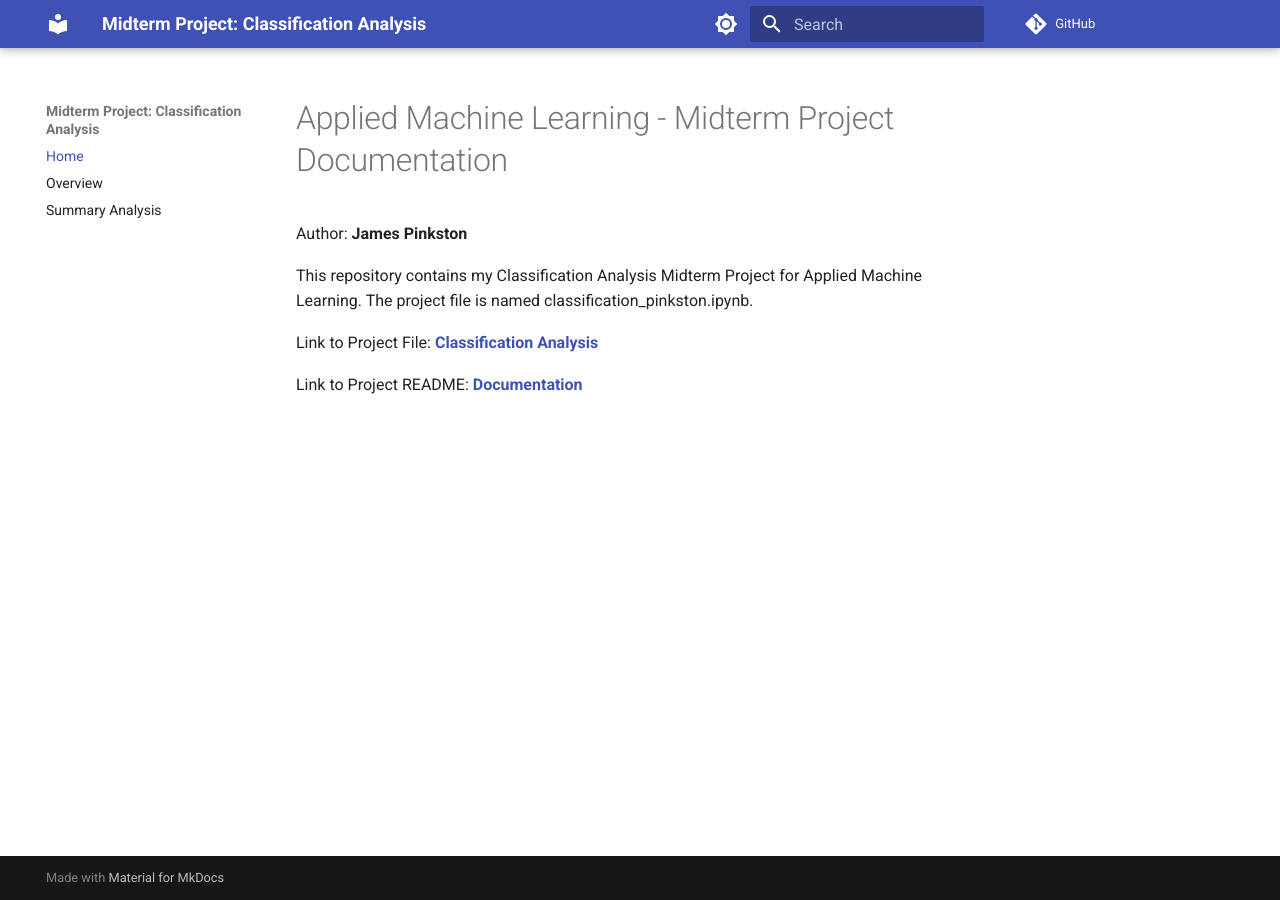
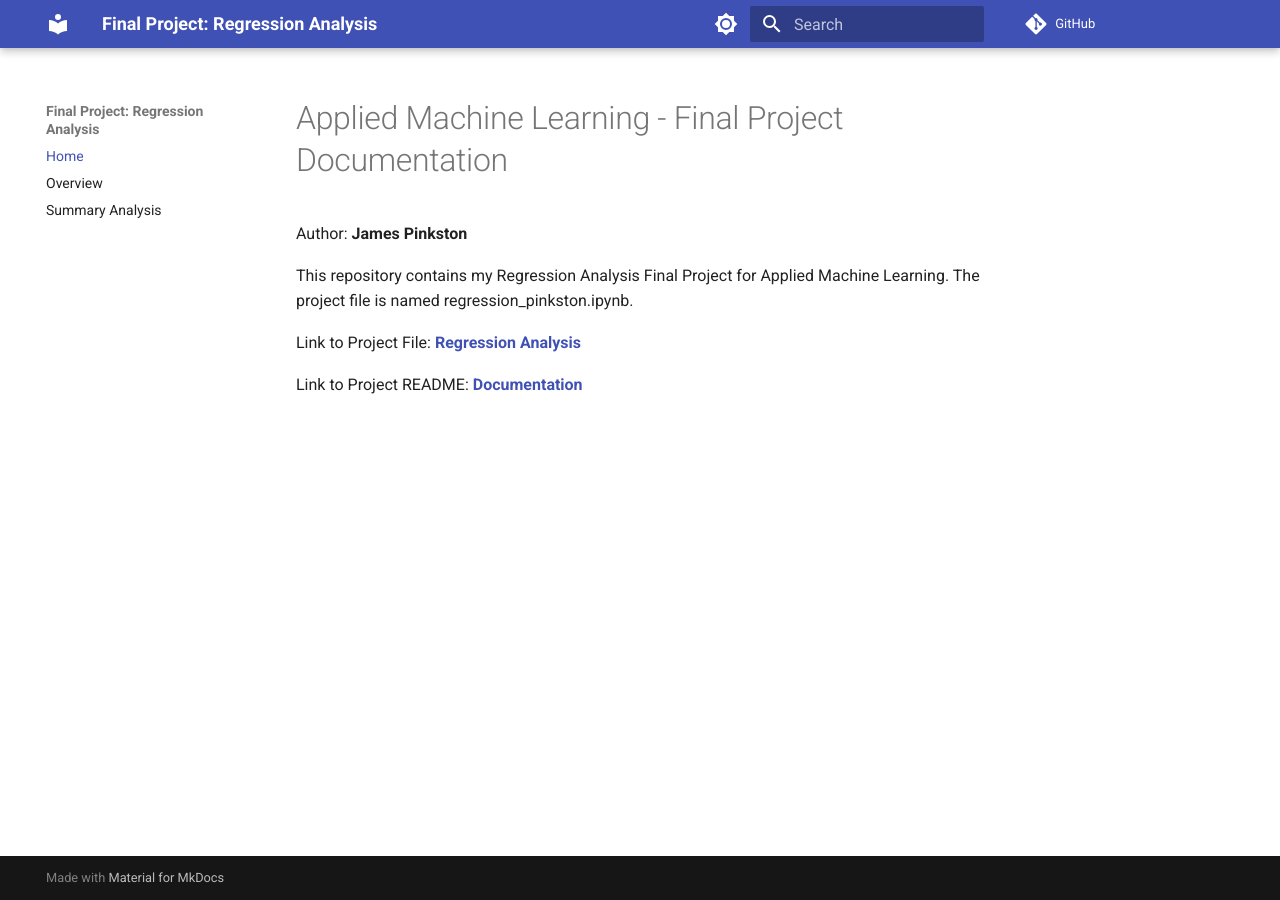
Before and after one commit to james-0177/ml_regression_pinkston, an MkDocs documentation site: the page built from docs/index.md, in a window 1280 px wide. Built offline with MkDocs 1.6.1 and Material for MkDocs 9.7.7, drawn with Linux system fonts in a browser that asks for light colours; comment, search, counter and statistics services are not loaded.

Commit message:
Initial commit

```diff
--- a/docs/index.md
+++ b/docs/index.md
@@ -1,9 +1,9 @@
-# Applied Machine Learning - Midterm Project Documentation
+# Applied Machine Learning - Final Project Documentation
 
 Author:  **James Pinkston**
 
-This repository contains my Classification Analysis Midterm Project for Applied Machine Learning. The project file is named classification_pinkston.ipynb.
+This repository contains my Regression Analysis Final Project for Applied Machine Learning. The project file is named regression_pinkston.ipynb.
 
-Link to Project File:  [**Classification Analysis**](https://github.com/james-0177/ml_classification_pinkston/blob/main/notebooks/classification_pinkston.ipynb)
+Link to Project File:  [**Regression Analysis**](https://github.com/james-0177/ml_classification_pinkston/blob/main/notebooks/classification_pinkston.ipynb)
 
 Link to Project README:  [**Documentation**](reference/README.md)
--- a/mkdocs.yml
+++ b/mkdocs.yml
@@ -6,10 +6,10 @@
 # TODO: Update site_description
 # TODO: Update site_author
 
-site_name: "Midterm Project: Classification Analysis"
+site_name: "Final Project: Regression Analysis"
 site_url: https://james-0177.github.io/ml_classification_pinkston/
-repo_url: https://github.com/james-0177/ml_classification_pinkston
-site_description: Professional Python project demonstrating the application of classification modeling to a real-world dataset.
+repo_url: https://github.com/james-0177/ml_regression_pinkston
+site_description: Professional Python project demonstrating the application of regression modeling techniques to a real-world dataset.
 site_author: James Pinkston
 docs_dir: docs
 site_dir: site
```
Also changed, not shown: README.md (+5 -5 lines), pyproject.toml (+5 -5 lines), 1 other file.
